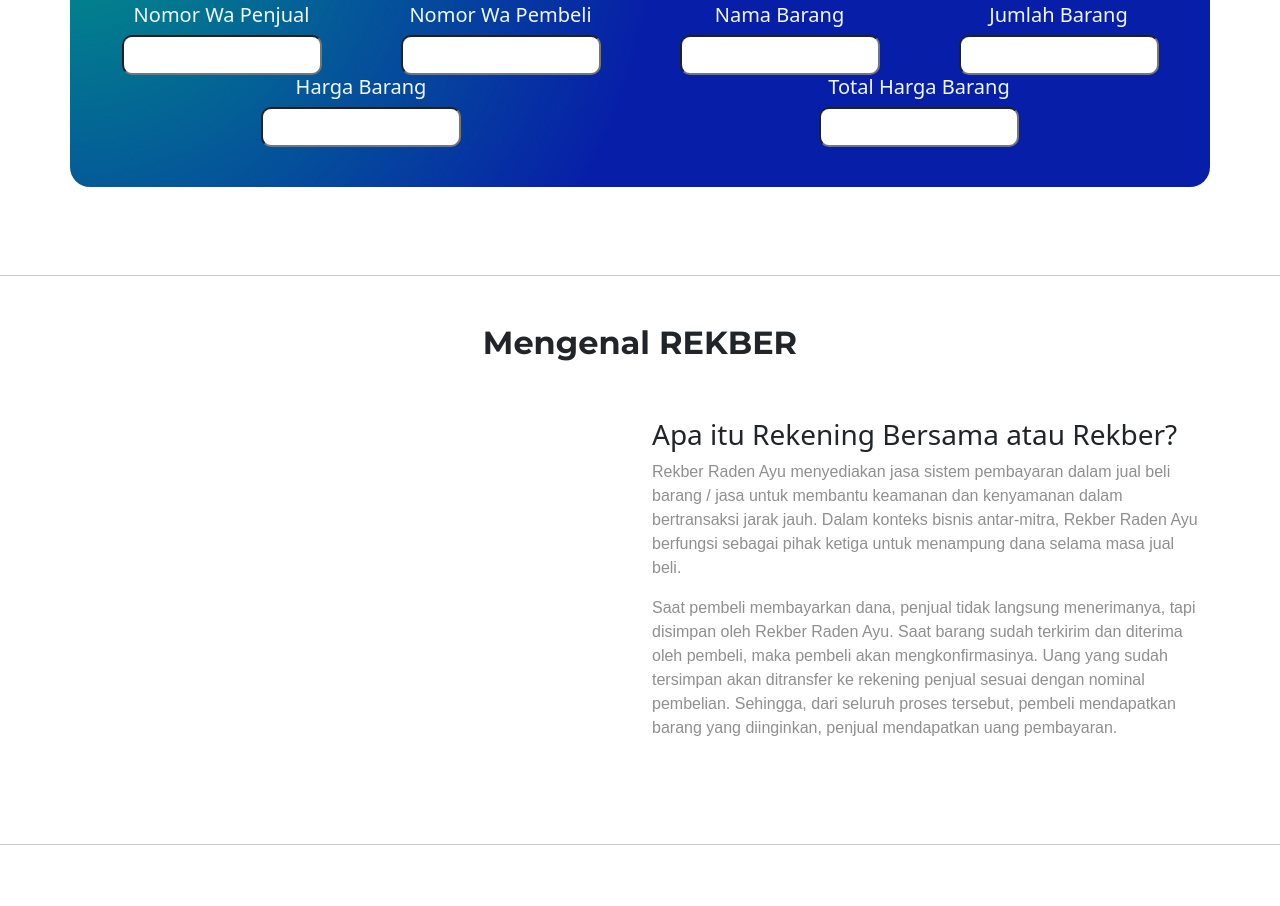
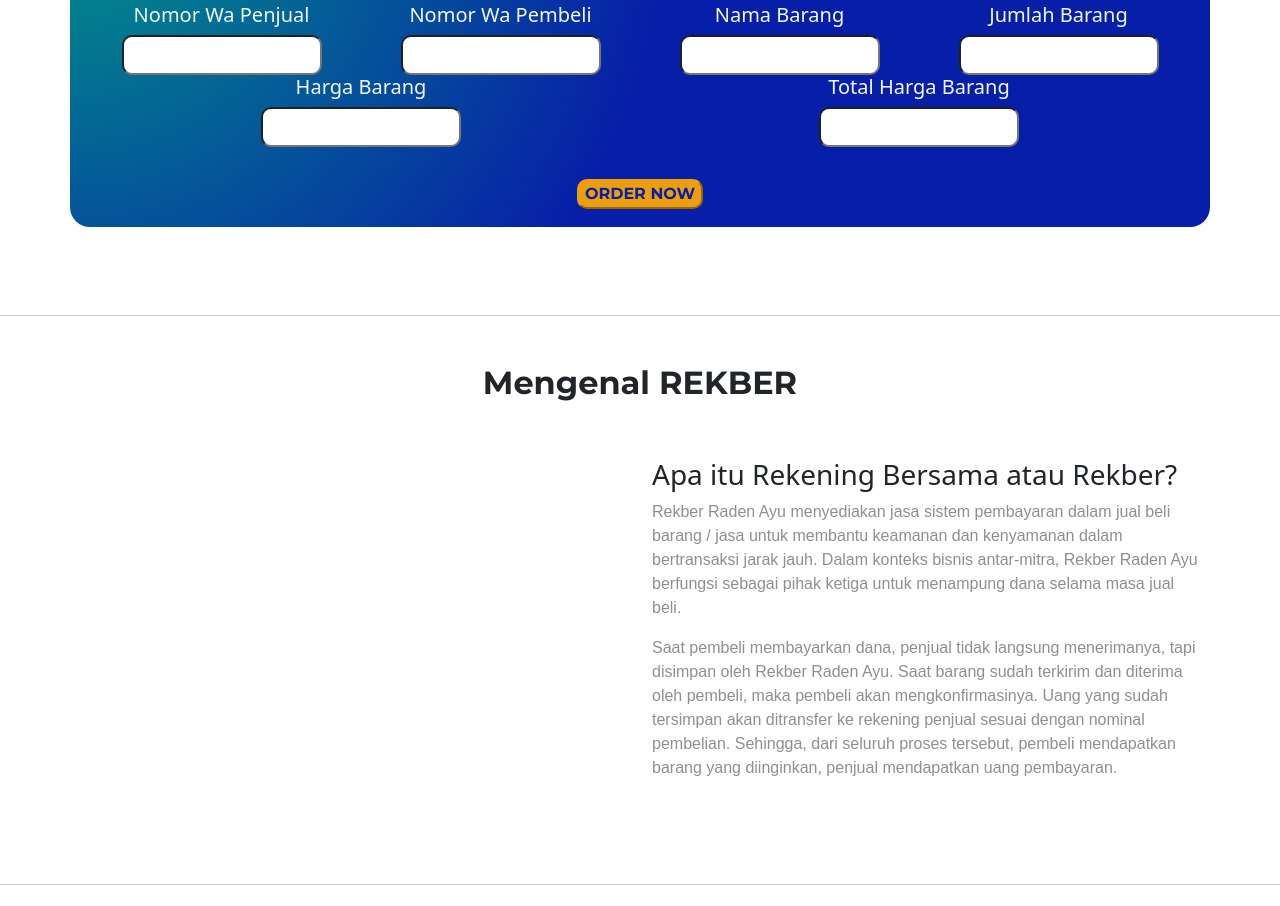
Before and after one commit to ImamAriadi2022/Rekber-new, a plain HTML site: page index.html in a window 1280 px wide. Shown: the part 815-1721 px from the top of the page. Drawn offline with nearby package versions, Linux system fonts and the light colour scheme.

Commit message:
update button

```diff
--- a/index.html
+++ b/index.html
@@ -137,6 +137,9 @@
                                 <input class="radius" type="text">
                             </div>
                         </div>
+                    </div>
+                    <div class="button-style">
+                        <button class="detail-button-style">ORDER NOW</button>
                     </div>
                 </div>
                 <br><br>
--- a/style.css
+++ b/style.css
@@ -24,10 +24,27 @@ p {
     border-radius: 10px;
 }
 
+.button-style{
+    padding-top: 2rem;
+    display: flex;
+    align-items: center;
+    justify-content: center;
+}
+
+.detail-button-style {
+    color: #071fa8;
+    font-family: "Montserrat", sans-serif;
+    font-optical-sizing: auto;
+    font-weight: 700;
+    background-color: #ec9e0c;
+    border-radius: 10px;
+    border-color: #ec9e0c;
+}
+
 
 .container1 {
     width: 200px;
-    height: 290px;
+    height: 330px;
     background: radial-gradient(circle at top left, #019488, #071fa8 50%);
     border-radius: 20px;
 }
```
